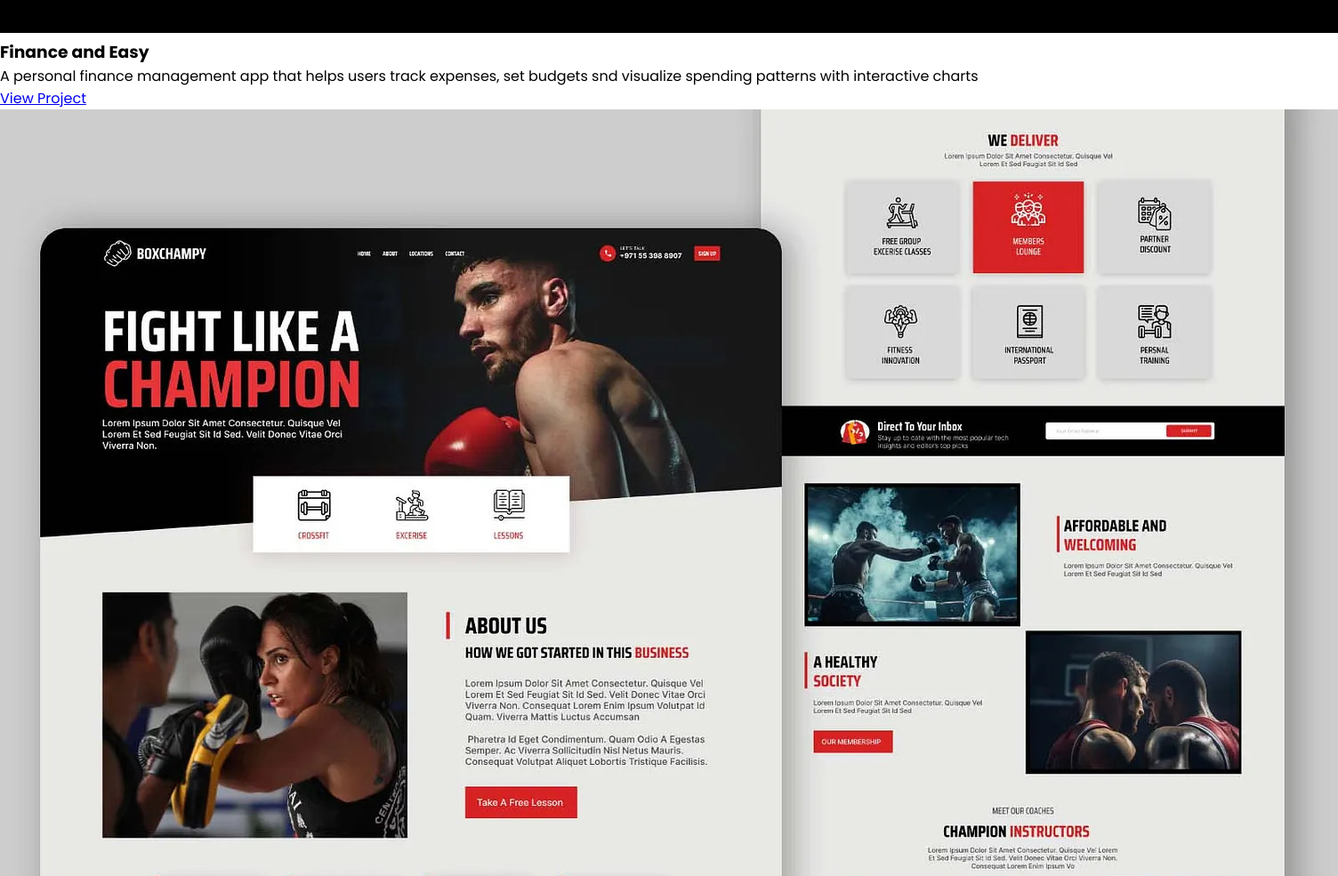
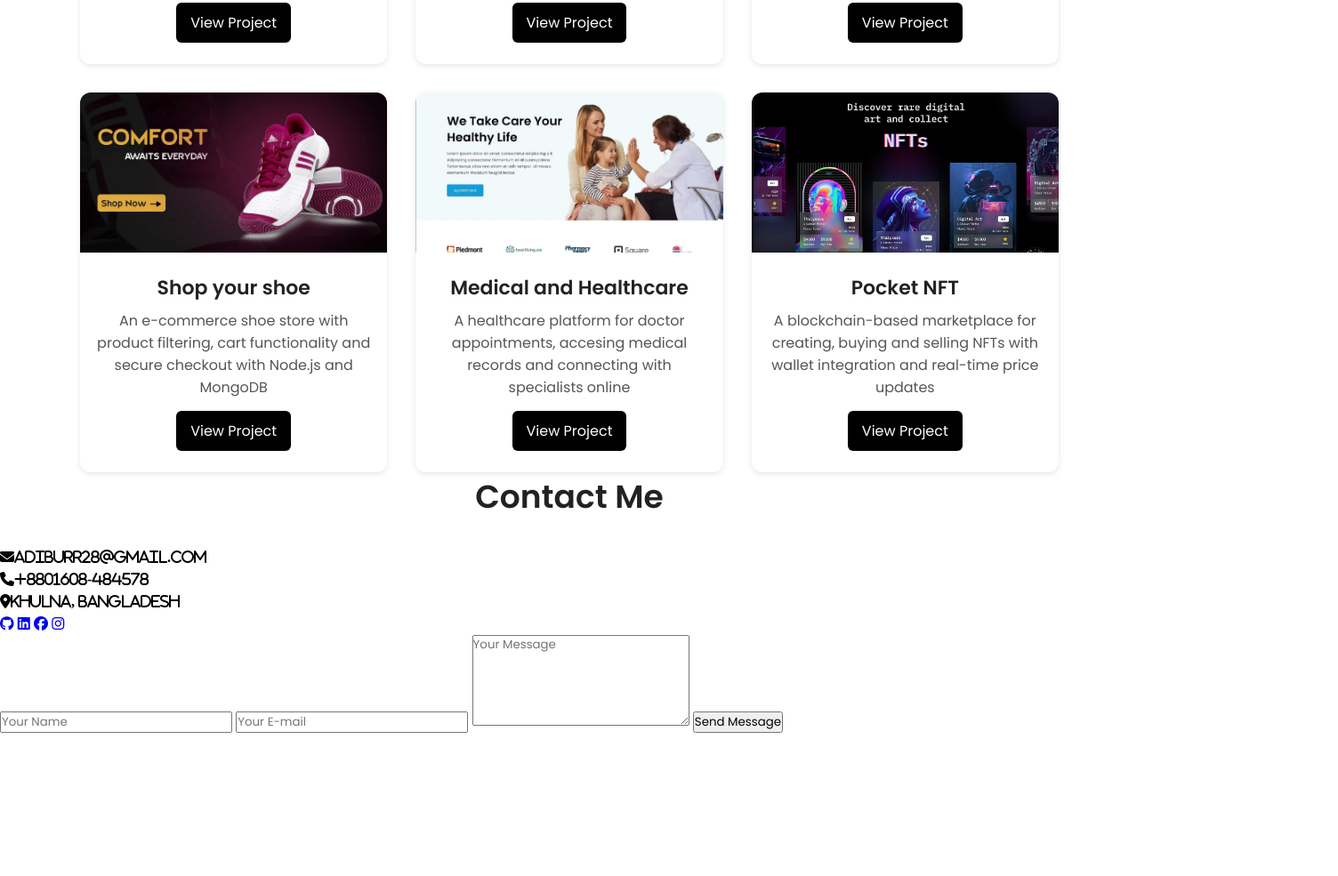
Before and after one commit to adib2215/After-class-portfolio, a plain HTML site: page index.html in a window 1280 px wide. Shown: the part 2895-3880 px from the top of the page at 89% size, 1504 px wide, since content can reach past the window. After the commit the page ends 3719 px from the top, so only its background shows below. Drawn offline with Linux system fonts and the light colour scheme.

Commit message:
contcact

```diff
--- a/index.html
+++ b/index.html
@@ -127,7 +127,7 @@
             </div>
          </section>
          <!-- Project -->
-          <section class="projects section" id="projects">
+          <section class="projects-section" id="projects">
             <h2 class="section title">My Projects</h2>
             <div class="project-container">
                 <div class="project-card">
@@ -174,6 +174,29 @@
             </div>
 
           </section>
+          <!-- contact section -->
+           <section class="contact-section" id="contact">
+            <h2 class="section-title">Contact Me</h2>
+            <div class="contact-container">
+                <div class="contact-info">
+                    <p><i class="fa-solid fa-envelope">adiburr28@gmail.com</i></p>
+                    <p><i class="fa-solid fa-phone">+8801608-484578</i></p>
+                    <p><i class="fa-solid fa-location-dot">Khulna, Bangladesh</i></p>
+                    <div class="contact-social">
+                        <a href="#"><i class="fa-brands fa-github"></i></a>
+                        <a href="#"><i class="fa-brands fa-linkedin"></i></a>
+                        <a href="#"><i class="fa-brands fa-facebook"></i></a>
+                        <a href="#"><i class="fa-brands fa-instagram"></i></a>
+                    </div>
+                </div>
+                <form class="contact-form">
+                    <input type="text" placeholder="Your Name" required>
+                    <input type="email" placeholder="Your E-mail">
+                    <textarea rows="5" placeholder="Your Message" required></textarea>
+                    <button type="submit">Send Message</button>
+                </form>
+            </div>
+           </section>
     </main>
     <footer>
 
--- a/style.css
+++ b/style.css
@@ -253,6 +253,70 @@ nav {
     line-height: 1.4;
 }
 
+.projects-section {
+    padding: 720px 20px 0 20px;
+}
+
+.project-container {
+    display: grid;
+    grid-template-columns: repeat(auto-fit, minmax(260px, 1fr));
+    gap: 32px;
+    max-width: 1100px;
+    margin: auto;
+    padding-top: 16px;
+}
+
+.project-card {
+    background: #fff;
+    border-radius: 12px;
+    overflow: hidden;
+    box-shadow: 0px 2px 6px rgba(0, 0, 0, 0.1);
+    text-align: center;
+    transition: transform 0.3s ease, box-shadow 0.3s ease;
+}
+
+.project-card:hover {
+    transform: translateY(-6px);
+    box-shadow: 0px 6px 14px rgba(0, 0, 0, 0.15);
+}
+
+.project-card img {
+    width: 100%;
+    height: 180px;
+    object-fit: cover;
+}
+
+.project-card h3 {
+    margin: 16px 0 8px;
+    font-size: 22px;
+    font-weight: 600;
+    color: #222;
+}
+
+.project-card p {
+    font-size: 16px;
+    color: #555;
+    padding: 0 14px;
+    margin-bottom: 14px;
+}
+
+.btn-project {
+    display: inline-block;
+    padding: 10px 16px;
+    margin-bottom: 24px;
+    background: #000;
+    color: #fff;
+    border-radius: 6px;
+    text-decoration: none;
+    transition: 0.3s;
+}
+
+.btn-project:hover {
+    background: #fff;
+    color: #000;
+    border: 2px solid #000;
+}
+
 @media (max-width: 640px) {
 
     .banner-img {
```
